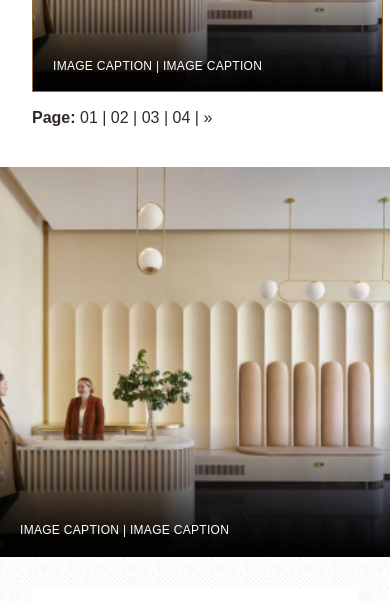
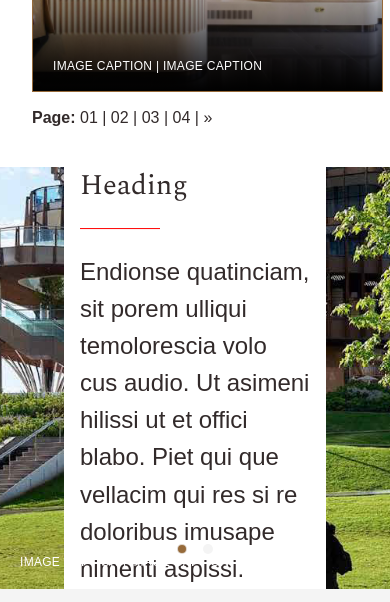
Before and after one commit to 40ftslinky/essential, a plain HTML site: page projects.html in a window 390 px wide. Shown: the part 4210-4812 px from the top of the page. Drawn offline with nearby package versions, Linux system fonts and the light colour scheme; a web font is replaced by a local one.

Commit message:
full-width-bg carousel

```diff
--- a/css/buttons.css
+++ b/css/buttons.css
@@ -13,7 +13,8 @@ button,
 a[class*="button"],
 input[type=submit],
 .button-primary,
-.nav-button {
+.nav-button,
+.grid-button {
     border-width: 1px;
     font-size: 1rem;
     font-weight: var(--med-font-weight);
--- a/css/carousel.css
+++ b/css/carousel.css
@@ -15,6 +15,7 @@
         width: 100%;
     }
 }
+
 
 
 /* ----------------------- */
@@ -77,6 +78,16 @@
     }
 }
 
+@media screen and (max-width: 1080px) {
+    .full-width-bg,
+    .full-width-bg .carousel,
+    .full-width-bg .carousel-cell,
+    .full-width-bg .carousel-cell .hero-image,
+    .full-width-bg .carousel-cell img {
+        height: 50vh;
+    }
+}
+
 .articles .carousel-cell:not(:last-of-type) {
     margin-right: var(--gap);
 }
@@ -132,6 +143,13 @@ button.flickity-button.flickity-prev-next-button.previous {
     left: 50px;
 }
 
+.full-width-bg .flickity-prev-next-button.next {
+    right: 0px;
+}
+.full-width-bg .flickity-prev-next-button.previous {
+    left: 0px;
+}
+
 @media screen and (max-width: 880px) {
     .articles .flickity-prev-next-button.next {
         right: -10px;
@@ -157,15 +175,22 @@ button.flickity-button.flickity-prev-next-button.previous {
     background-color: var(--secondary);
 }
 
-.project-sect .flickity-page-dots .dot {
+.full-width-bg .flickity-page-dots {
+    bottom: 32px;
+}
+
+.project-sect .flickity-page-dots .dot,
+.full-width-bg .flickity-page-dots .dot {
     background-color: var(--white);
     opacity: 0.8;
     box-sizing: border-box;
 }
-.projects-sect .flickity-page-dots .dot.is-selected {
+.projects-sect .flickity-page-dots .dot.is-selected,
+.full-width-bg .flickity-page-dots .dot.is-selected {
     background-color: var(--secondary);
     opacity: 1;
     border: solid 1px rgba(var(--white-rgb), 0.8);
 }
 
+
 /* ----------------------- */
--- a/css/layout.css
+++ b/css/layout.css
@@ -119,6 +119,50 @@ section.pattern.twin-block {
 }
 section.plain, .plain {
     background-color: var(--color-white);
+}
+
+/*  */
+.full-width-bg {
+    padding: 0;
+    width: var(--max-width);
+    max-width: var(--max-width);
+}
+
+.full-width-bg .cell_wrap { position: relative; }
+.cell_wrap .row { position: absolute; top:50%; left: var(--gutter); transform: translateY(-50%);}
+
+.full-width-bg .column.half_col { width: calc(50% -(var(--gutter)* 2));}
+.full-width-bg .column.half_col .card {
+    aspect-ratio: 1 / 1;
+    max-width: unset;
+    width: calc(var(--max-width) / 4);
+}
+@media screen and (max-width: 1200px) {
+    .full-width-bg .column.half_col .card {
+        width: calc(var(--max-width) / 3);
+        aspect-ratio: unset;
+    }
+}
+@media screen and (max-width: 880px) {
+    .full-width-bg .column.half_col .card {
+        width: calc(var(--max-width) / 2);
+        aspect-ratio: unset;
+    }
+}
+@media screen and (max-width: 800px) {
+    .full-width-bg .column.half_col .card {
+        width: calc(var(--max-width) - (var(--gutter)*4));
+        aspect-ratio: unset;
+    }
+}
+
+/*  */
+
+.hero-image img {
+    width: 100%;
+    height: auto;
+    min-width: var(--max-width);
+    object-fit: cover;
 }
 
 section.projects-sect {
--- a/js/flickity_custom.js
+++ b/js/flickity_custom.js
@@ -12,6 +12,17 @@ var flkty = new Flickity( elem, {
 
 
 var elem = document.querySelector('.twin-block .carousel');
+var flkty = new Flickity( elem, {
+    // options
+    cellAlign: 'left',
+    contain: true,
+    prevNextButtons: true,
+    pageDots: true,
+    // groupCells: 3,
+});
+
+
+var elem = document.querySelector('.full-width-bg .carousel');
 var flkty = new Flickity( elem, {
     // options
     cellAlign: 'left',
--- a/projects.html
+++ b/projects.html
@@ -315,53 +315,59 @@
 
             </section>
 <!--  -->
-            <section class="pattern twin-block ">
+            <section class="full-width-bg">
 
                 <div class="carousel ">
 
                     <!-- 01 -->
-                    <div class="carousel-cell">
-                        <div class="row column-reverse-mob">
+                    <div class="carousel-cell ">
+                        <div class="cell_wrap">
+
+                            <div class="hero-image">
+                                <img src="images/content/projects-01-bg.jpg" alt="projects-01">
+                            </div>
+                            <div class="hero-caption caption_wrap">
+                                <p class="caption">image Caption | image Caption</p>
+                            </div>
+
+                            <div class="row">
                                 <div class="col column half_col card_col">
                                     <div class="card no_border">
                                         <div class="card-content">
                                             <h3>Heading</h3>
-                                        <h4>Subheading</h4>
+                                            <!-- <h4>Subheading</h4> -->
                                             <hr class="redbar"></hr>
                                             <p>Endionse quatinciam, sit porem ulliqui temolorescia volo cus audio. Ut asimeni hilissi ut et offici blabo. Piet qui que vellacim qui res si re doloribus imusape nimenti aspissi.</p>
-                                        <a class="button-secondary">Secondary </a>
+                                            <!-- <a class="button-secondary">Secondary </a> -->
                                         </div>
                                     </div>
-                            </div>
-
-                            <div class="col column half_col">
-                                <div class="img_wrap captioned">
-                                    <img src="images/modern-lobby-design.jpg" alt="image">
-                                    <div class="caption_wrap"><p class="caption">image Caption | image Caption</p></div>
                                 </div>
                             </div>
                         </div>
                     </div>
 
                     <!-- 02 -->
-                    <div class="carousel-cell">
-                        <div class="row column-reverse-mob">
+                    <div class="carousel-cell ">
+                        <div class="cell_wrap">
+
+                            <div class="hero-image">
+                                <img src="images/content/projects-01-bg.jpg" alt="projects-01">
+                            </div>
+                            <div class="hero-caption caption_wrap">
+                                <p class="caption">image Caption | image Caption</p>
+                            </div>
+
+                            <div class="row">
                                 <div class="col column half_col card_col">
                                     <div class="card no_border">
                                         <div class="card-content">
                                             <h3>Heading</h3>
-                                        <h4>Subheading</h4>
+                                            <!-- <h4>Subheading</h4> -->
                                             <hr class="redbar"></hr>
                                             <p>Endionse quatinciam, sit porem ulliqui temolorescia volo cus audio. Ut asimeni hilissi ut et offici blabo. Piet qui que vellacim qui res si re doloribus imusape nimenti aspissi.</p>
-                                        <a class="button-secondary">Secondary </a>
+                                            <!-- <a class="button-secondary">Secondary </a> -->
                                         </div>
                                     </div>
-                            </div>
-
-                            <div class="col column half_col">
-                                <div class="img_wrap captioned">
-                                    <img src="images/modern-lobby-design.jpg" alt="image">
-                                    <div class="caption_wrap"><p class="caption">image Caption | image Caption</p></div>
                                 </div>
                             </div>
                         </div>
```
Also changed, not shown: components.html (+66 -0 lines), images/content/projects-01-bg.jpg (added). Lines whose indentation alone changed are shown as unchanged.
